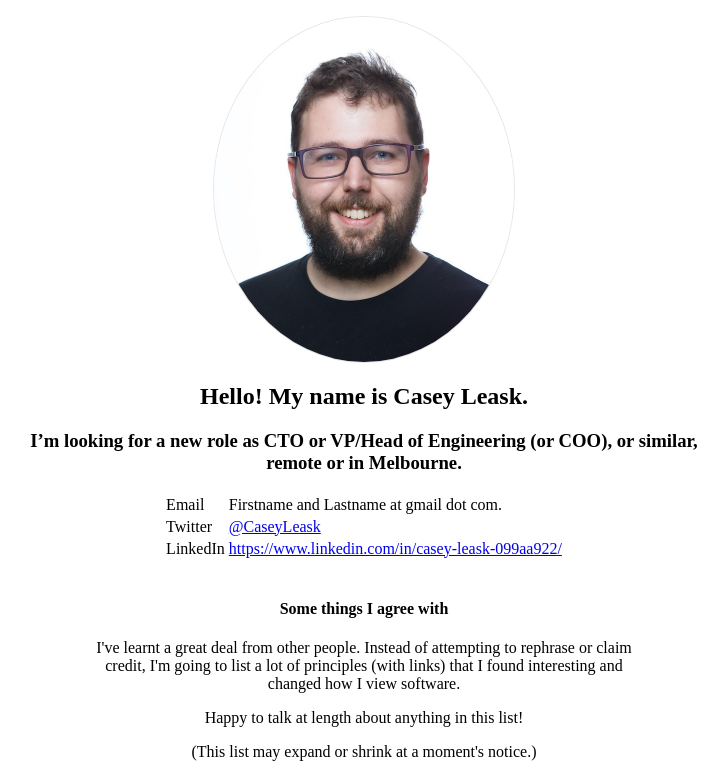
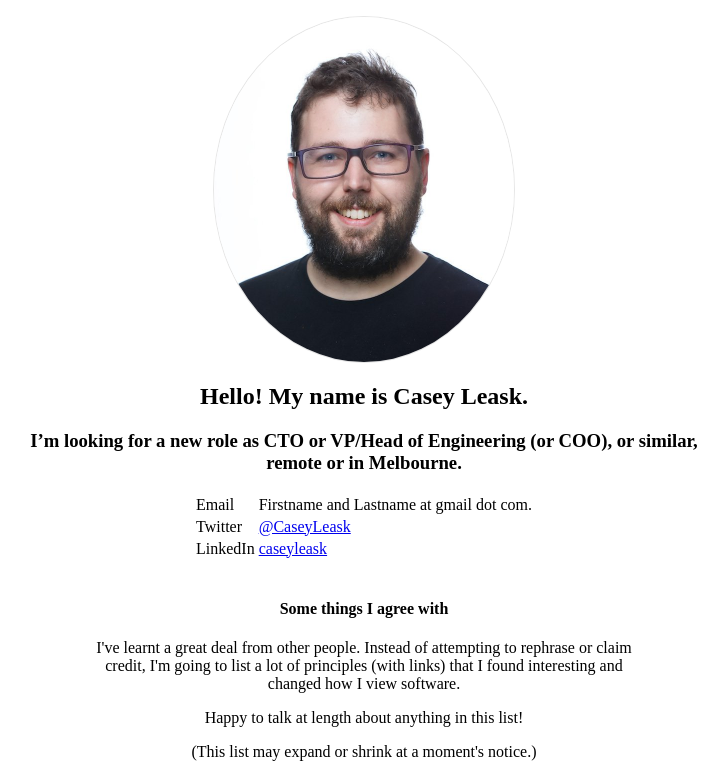
Before and after one commit to CaseyLeask/caseyleask.github.io, a Gatsby site: page / in a window 1280 px wide. Shown: the top 774 px of the page, without its empty margins (276-1004 px from the left). Built offline with nearby package versions, Linux system fonts and the light colour scheme; Gatsby itself is replaced by a stand-in of ours.

Commit message:
Update LinkedIn.. link

```diff
--- a/src/pages/index.js
+++ b/src/pages/index.js
@@ -27,7 +27,7 @@
         </tr>
         <tr>
           <td>LinkedIn</td>
-          <td><a href="https://www.linkedin.com/in/casey-leask-099aa922/">https://www.linkedin.com/in/casey-leask-099aa922/</a></td>
+          <td><a href="https://www.linkedin.com/in/caseyleask/">caseyleask</a></td>
         </tr>
       </tbody>
     </table>
```
